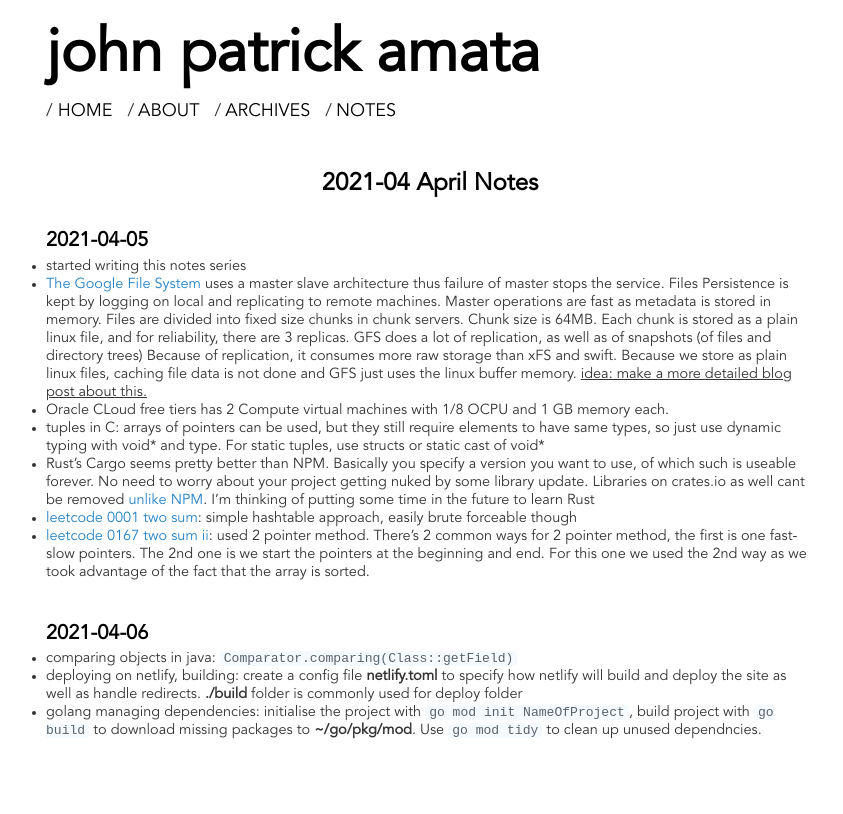
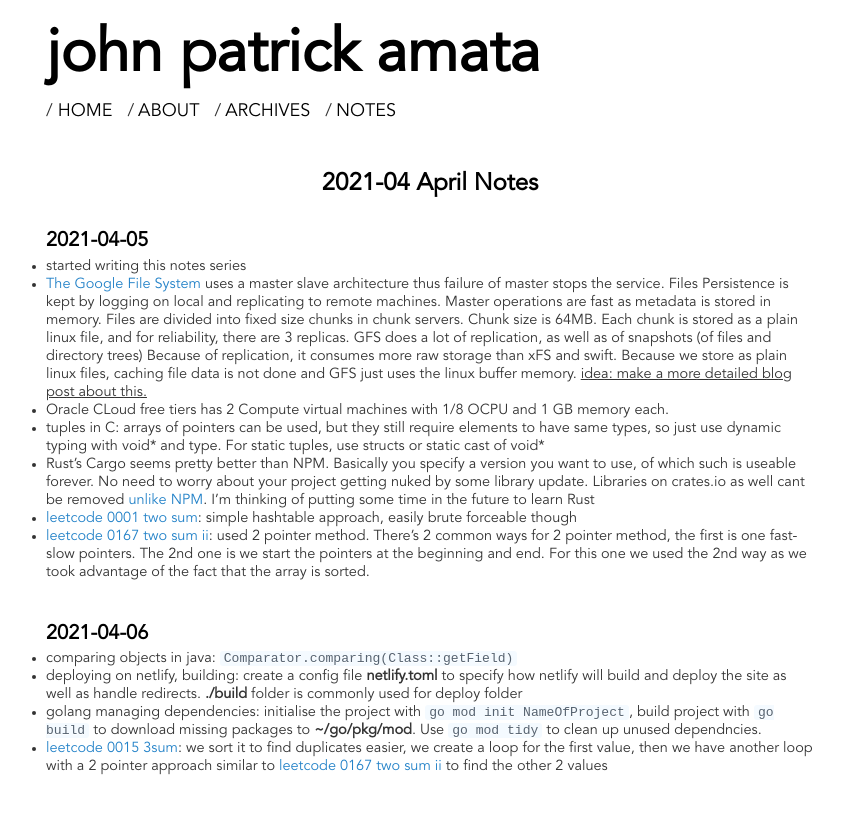
Before and after one commit to jpamata/jpamata.github.io, a Jekyll site: the page built from notes/2021/04.md, in a window 1280 px wide. Shown: the top 814 px of the page, without its empty margins (210-1053 px from the left). Built offline with Jekyll 4.4.1, drawn with Linux system fonts in a browser that asks for light colours.

Commit message:
Update 04.md

```diff
--- a/notes/2021/04.md
+++ b/notes/2021/04.md
@@ -22,3 +22,4 @@ title: April 2021
 - comparing objects in java: <code>Comparator.comparing(Class::getField)</code>
 - deploying on netlify, building: create a config file **netlify.toml** to specify how netlify will build and deploy the site as well as handle redirects. **./build** folder is commonly used for deploy folder
 - golang managing dependencies: initialise the project with <code>go mod init NameOfProject</code>, build project with <code>go build</code> to download missing packages to **~/go/pkg/mod**. Use <code>go mod tidy</code> to clean up unused dependncies.
+- [leetcode 0015 3sum](https://leetcode.com/problems/3sum/): we sort it to find duplicates easier, we create a loop for the first value, then we have another loop with a 2 pointer approach similar to [leetcode 0167 two sum ii](https://leetcode.com/problems/two-sum-ii-input-array-is-sorted/) to find the other 2 values
```
